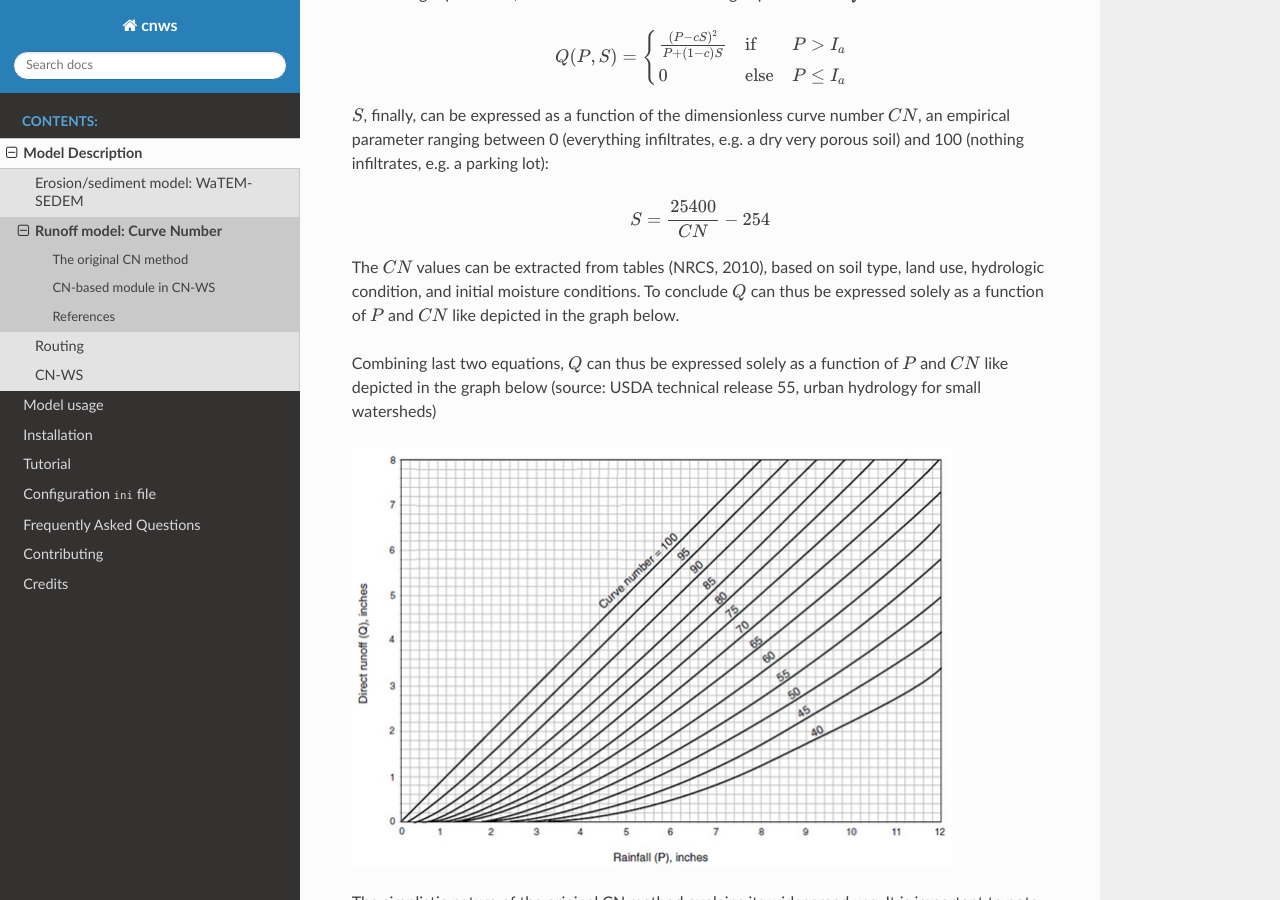
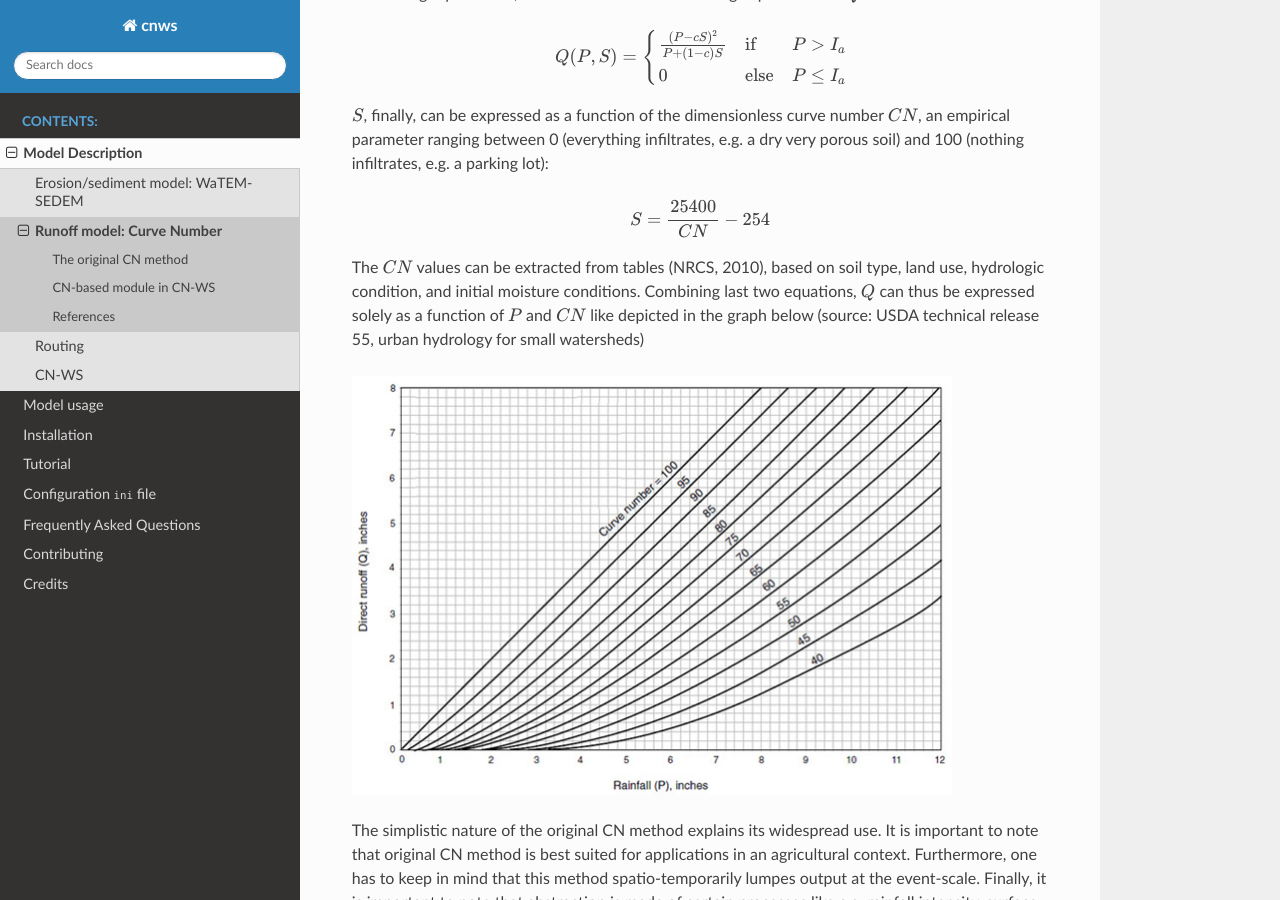
Before and after one commit to watem-sedem/watem-sedem, a Sphinx documentation site: the page built from docs/curve-number.rst, in a window 1280 px wide and 900 px high, scrolled down 1298 px. Built offline with Sphinx 7.4.7 and the Read the Docs theme 2.0.0, drawn with Linux system fonts in a browser that asks for light colours.

Commit message:
Eliminating a double sentence

```diff
--- a/docs/curve-number.rst
+++ b/docs/curve-number.rst
@@ -77,9 +77,6 @@ infiltrates, e.g. a parking lot):
 
 The :math:`CN` values can be extracted from tables (NRCS, 2010), based on soil
 type, land use, hydrologic condition, and initial moisture conditions.
-To conclude :math:`Q` can thus be expressed solely as a function of :math:`P`
-and :math:`CN` like depicted in the graph below.
-
 Combining last two equations, :math:`Q` can thus be expressed solely as a
 function of :math:`P` and :math:`CN` like depicted in the graph below
 (source: USDA technical release 55, urban hydrology for small watersheds)
```
